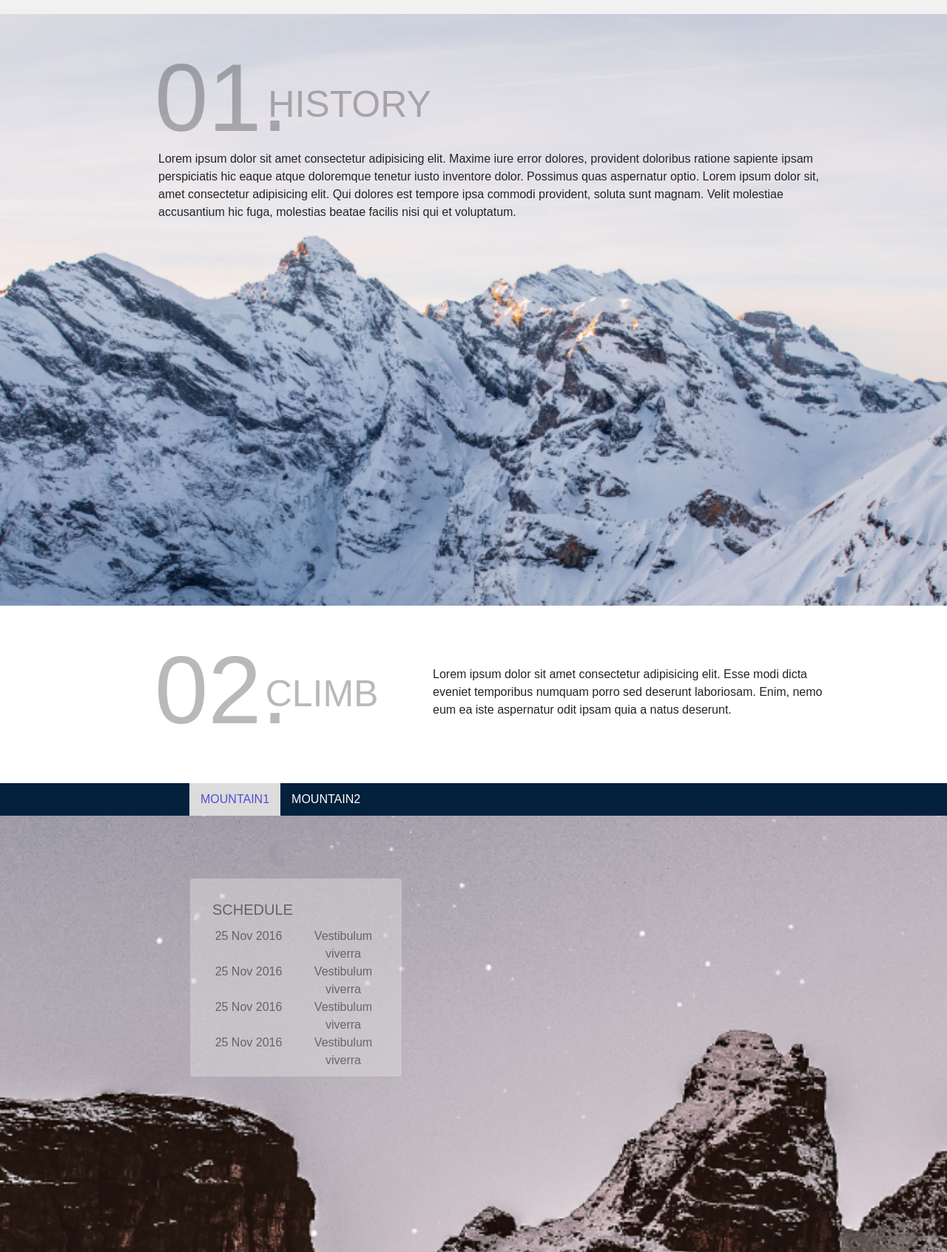
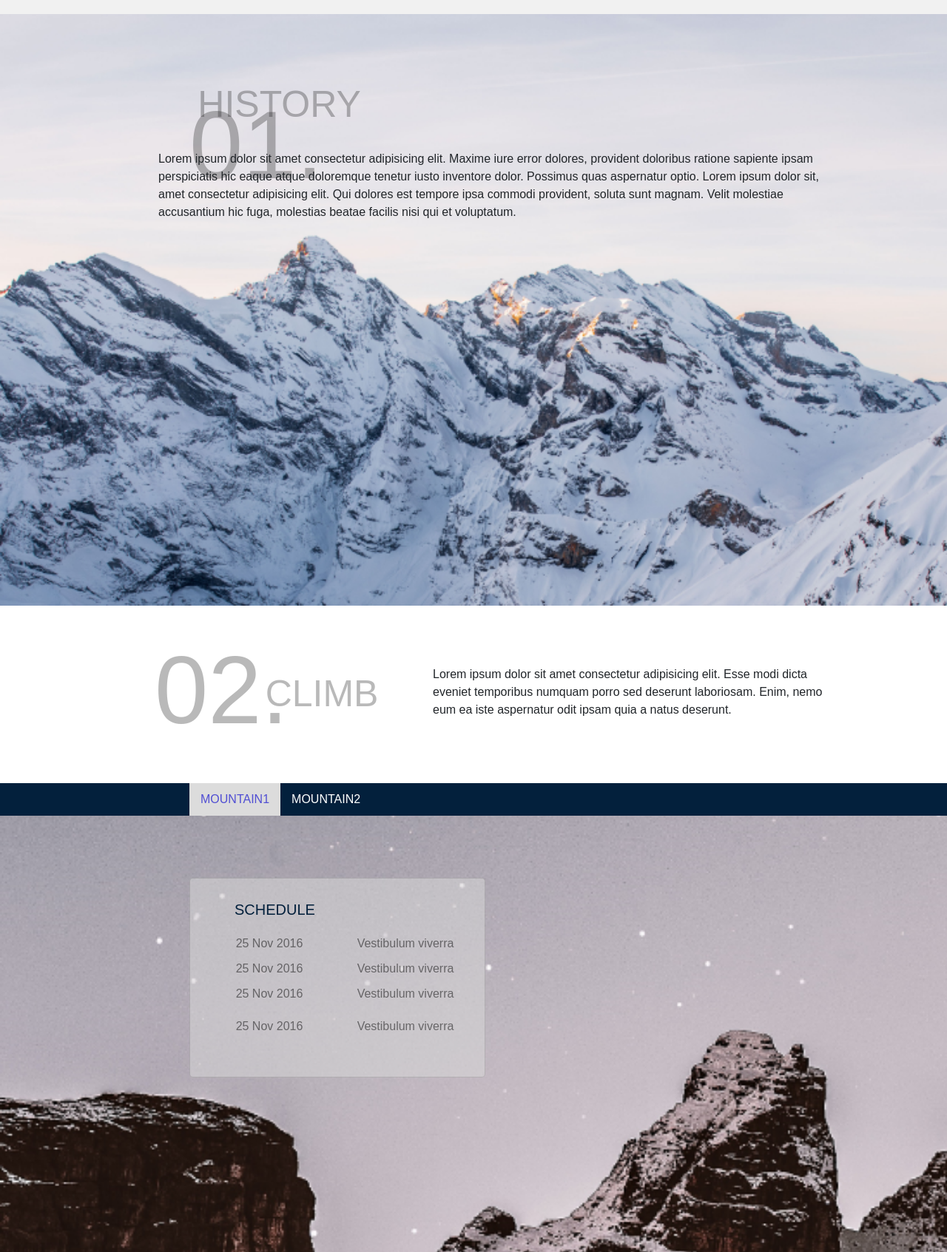
Before and after one commit to savantakash/Los-Angeles-Mountain-Website, a PHP site: page / in a window 1280 px wide. Shown: the part 610-2303 px from the top of the page at 74% size. Run offline with PHP 8.4, Linux system fonts and the light colour scheme.

Commit message:
updated as changes

```diff
--- a/index.html
+++ b/index.html
@@ -30,7 +30,7 @@
           <img src="img/main-left.png" class="mountain-left">
 
           <!-- right  mountain image-->
-          <img src="img/main-right.png" class="mountain-right">
+          <img src="image/rightm.png" class="mountain-right">
       </section>
       <!-- 2nd template History-->
       <div class="header2" id="content-desktop">
@@ -58,8 +58,8 @@
           <div class="container" id="content-desktop">
             <div class="row">
               <div class="col-2"></div>
-              <div class="col-1">
-                <div class="number1">01.</div>
+              <div>
+                <div class="number1" style="width:30%">01.</div>
               </div>
               <div class="col-5">
                 <div class="heading1">HISTORY</div>
@@ -81,7 +81,7 @@
                 <div class="number1">01.</div>
               </div>
               <div class="col-9">
-                <div class="heading1">HISTORY</div>
+                <div class="heading1" style="padding: right 5px;">HISTORY</div>
               </div>
             </div>
             <br>
@@ -126,39 +126,40 @@
             </div>
           </div>
         </section>
-        <section class="main3" >
+        <section class="main3" style="background-color: #414F6A;" >
           <div class="nav3">
             <a href=""><div class="navlinkactive">MOUNTAIN1</div></a>
             <a href=""><div class="navlink">MOUNTAIN2</div></a>
           </div>
-          <div class="card" style="width: 18rem;">
+          <div class="card" style="width: 25rem;">
             <div class="card-body">
-              <h5 class="card-title" style="text-align: left;">SCHEDULE</h5>
+              <h5 class="card-title" style="text-align: left; color: #03203C; padding-left: 30px;">SCHEDULE</h5>
               <div class="row">
-                <div class="col">25 Nov 2016</div>
-                <div class="col">Vestibulum viverra</div>
+                <div class="col" style="padding: 10px;">25 Nov 2016</div>
+                <div class="col" style="padding: 10px;">Vestibulum viverra</div>
               </div>
               <div class="row">
                 <div class="col">25 Nov 2016</div>
                 <div class="col">Vestibulum viverra</div>
               </div>
-              <div class="row">
-                <div class="col">25 Nov 2016</div>
-                <div class="col">Vestibulum viverra</div>
+              <div class="row" >
+                <div class="col" style="padding: 10px;">25 Nov 2016</div>
+                <div class="col" style="padding: 10px;">Vestibulum viverra</div>
               </div>
               <div class="row">
-                <div class="col">25 Nov 2016</div>
-                <div class="col">Vestibulum viverra</div>
+                <div class="col" style="padding:10px">25 Nov 2016</div>
+                <div class="col" style="padding:10px">Vestibulum viverra</div>
               </div>
             </div>
           </div>
         </section>
-        <div class="footermain" style="background-color:#03203C;">
+        <div class="footermain" >
           <div class="footer" >
-            <img class="laicon" src="img/icon-mountain1.svg" />
-            <ul class="nav2">
-              <li>COPYRIGHT 2016. ALL RIGHTS RESERVED.</li>
-            </ul>
+            <img class="laicon" src="image/footer.svg" />
+            <div class="nav2" >
+              <li style="margin-bottom: 5%;">COPYRIGHT 2016. ALL RIGHTS RESERVED.</li>
+              </div>
+            </div>
           </div>
         </div>
         <script src="https://code.jquery.com/jquery-3.5.1.slim.min.js" integrity="sha384-DfXdz2htPH0lsSSs5nCTpuj/zy4C+OGpamoFVy38MVBnE+IbbVYUew+OrCXaRkfj" crossorigin="anonymous"></script>
--- a/style.css
+++ b/style.css
@@ -273,7 +273,7 @@
   }
   .footermain {
     width: 100%;
-    background-color: rgba(45, 42, 209, 0.8);
+    background-color: #414F6A;
   }
   .main3 .card {
     height: 270px;
@@ -568,7 +568,7 @@ body {
 }
 .footermain {
   width: 100%;
-  background-color: rgba(45, 42, 209, 0.8);
+  background-color: #414F6A;
 }
 .main3 .card {
   height: 270px;
```
